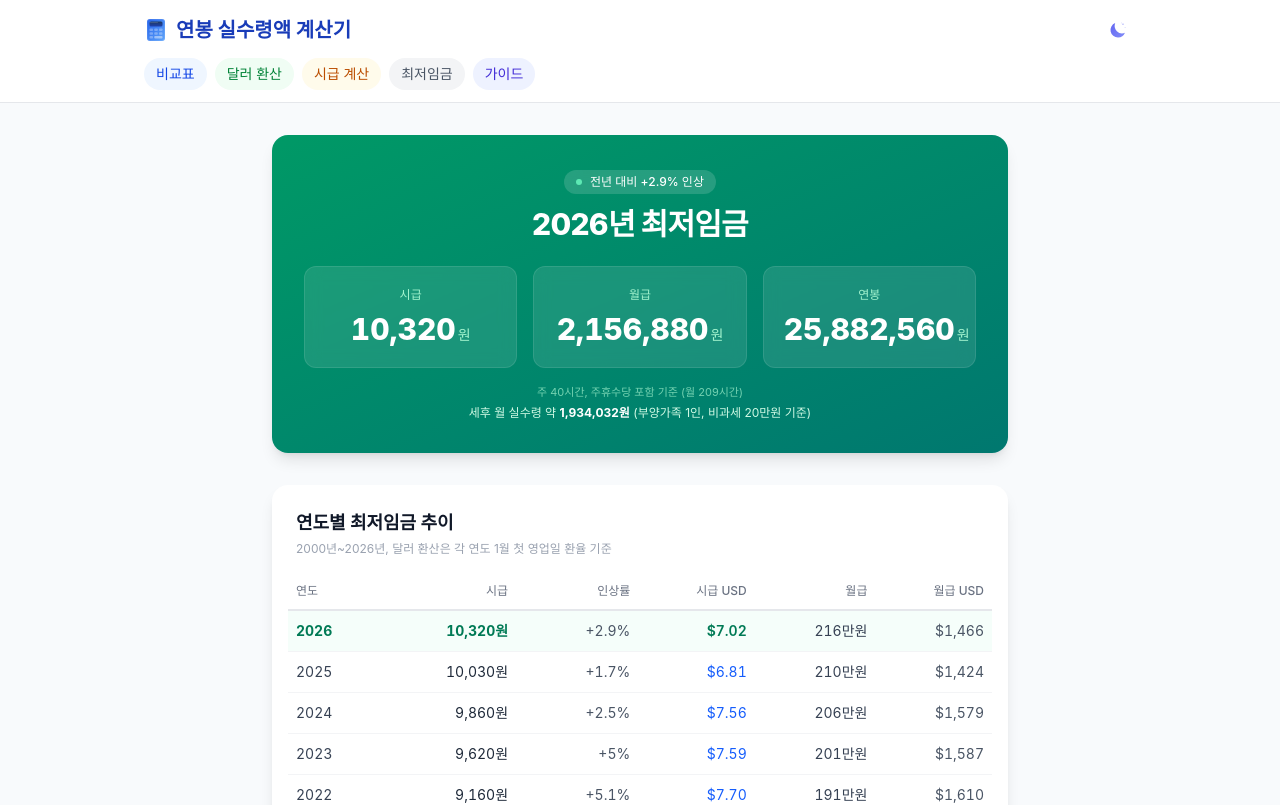
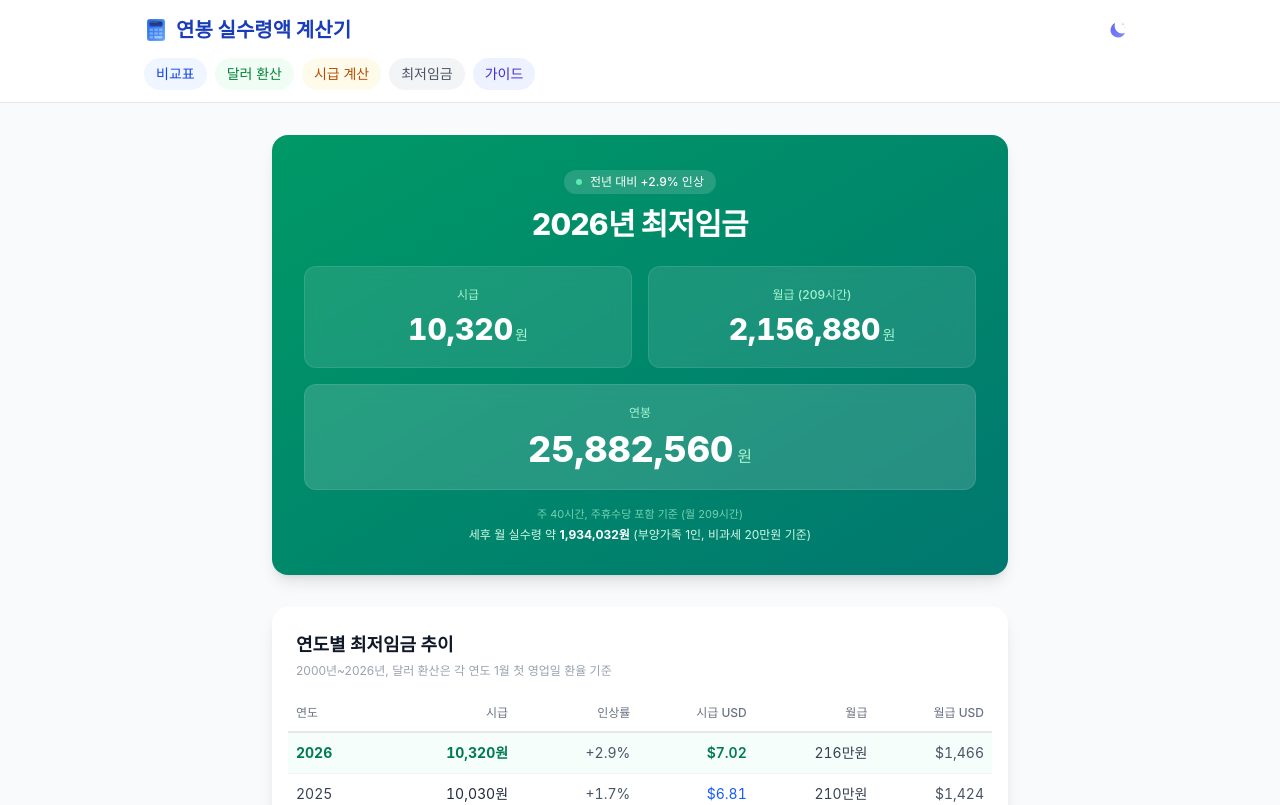
Before and after one commit to thingineeer/salary-calculator, a Next.js app: page /minimum-wage in a window 1280 px wide. Shown: the top 805 px of the page. Built offline with nearby package versions, Linux system fonts and the light colour scheme; a web font is replaced by a local one.

Commit message:
fix: 최저임금 히어로 카드 레이아웃 개선
- 3열 균등 → 2열(시급/월급) + 1열 풀폭(연봉)으로 변경
- 연봉 카드 크기 확대, 숫자 잘림 방지

```diff
--- a/src/app/minimum-wage/page.tsx
+++ b/src/app/minimum-wage/page.tsx
@@ -76,26 +76,26 @@ export default function MinimumWagePage() {
             </h1>
           </div>
 
-          <div className="grid grid-cols-3 gap-3 sm:gap-4">
-            <div className="text-center p-3 sm:p-5 bg-white/10 backdrop-blur-sm rounded-xl border border-white/10">
+          <div className="grid grid-cols-2 gap-3 sm:gap-4">
+            <div className="text-center p-4 sm:p-5 bg-white/10 backdrop-blur-sm rounded-xl border border-white/10">
               <p className="text-[10px] sm:text-xs text-emerald-200 mb-1 sm:mb-2 font-medium">시급</p>
-              <p className="text-lg sm:text-3xl font-extrabold tabular-nums whitespace-nowrap">
+              <p className="text-2xl sm:text-3xl font-extrabold tabular-nums">
                 {formatNumber(MINIMUM_WAGE_2026)}
-                <span className="text-[10px] sm:text-sm font-normal ml-0.5 text-emerald-200">원</span>
+                <span className="text-xs sm:text-sm font-normal ml-0.5 text-emerald-200">원</span>
               </p>
             </div>
-            <div className="text-center p-3 sm:p-5 bg-white/10 backdrop-blur-sm rounded-xl border border-white/10">
-              <p className="text-[10px] sm:text-xs text-emerald-200 mb-1 sm:mb-2 font-medium">월급</p>
-              <p className="text-lg sm:text-3xl font-extrabold tabular-nums whitespace-nowrap">
+            <div className="text-center p-4 sm:p-5 bg-white/10 backdrop-blur-sm rounded-xl border border-white/10">
+              <p className="text-[10px] sm:text-xs text-emerald-200 mb-1 sm:mb-2 font-medium">월급 (209시간)</p>
+              <p className="text-2xl sm:text-3xl font-extrabold tabular-nums">
                 {formatNumber(MONTHLY_WAGE)}
-                <span className="text-[10px] sm:text-sm font-normal ml-0.5 text-emerald-200">원</span>
+                <span className="text-xs sm:text-sm font-normal ml-0.5 text-emerald-200">원</span>
               </p>
             </div>
-            <div className="text-center p-3 sm:p-5 bg-white/10 backdrop-blur-sm rounded-xl border border-white/10">
+            <div className="col-span-2 text-center p-4 sm:p-5 bg-white/15 backdrop-blur-sm rounded-xl border border-white/10">
               <p className="text-[10px] sm:text-xs text-emerald-200 mb-1 sm:mb-2 font-medium">연봉</p>
-              <p className="text-lg sm:text-3xl font-extrabold tabular-nums whitespace-nowrap">
+              <p className="text-3xl sm:text-4xl font-extrabold tabular-nums">
                 {formatNumber(ANNUAL_WAGE)}
-                <span className="text-[10px] sm:text-sm font-normal ml-0.5 text-emerald-200">원</span>
+                <span className="text-sm sm:text-base font-normal ml-1 text-emerald-200">원</span>
               </p>
             </div>
           </div>
```
